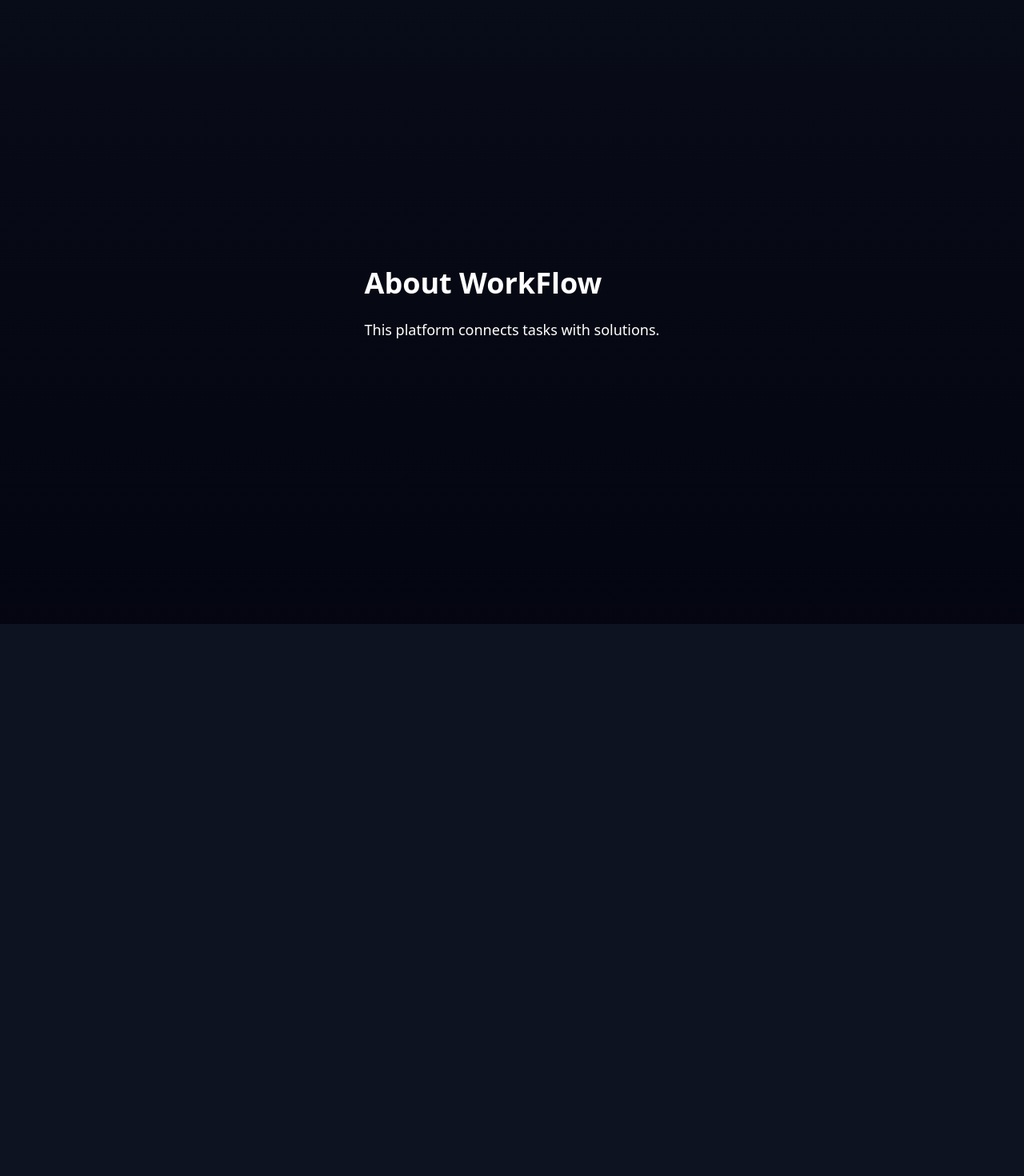
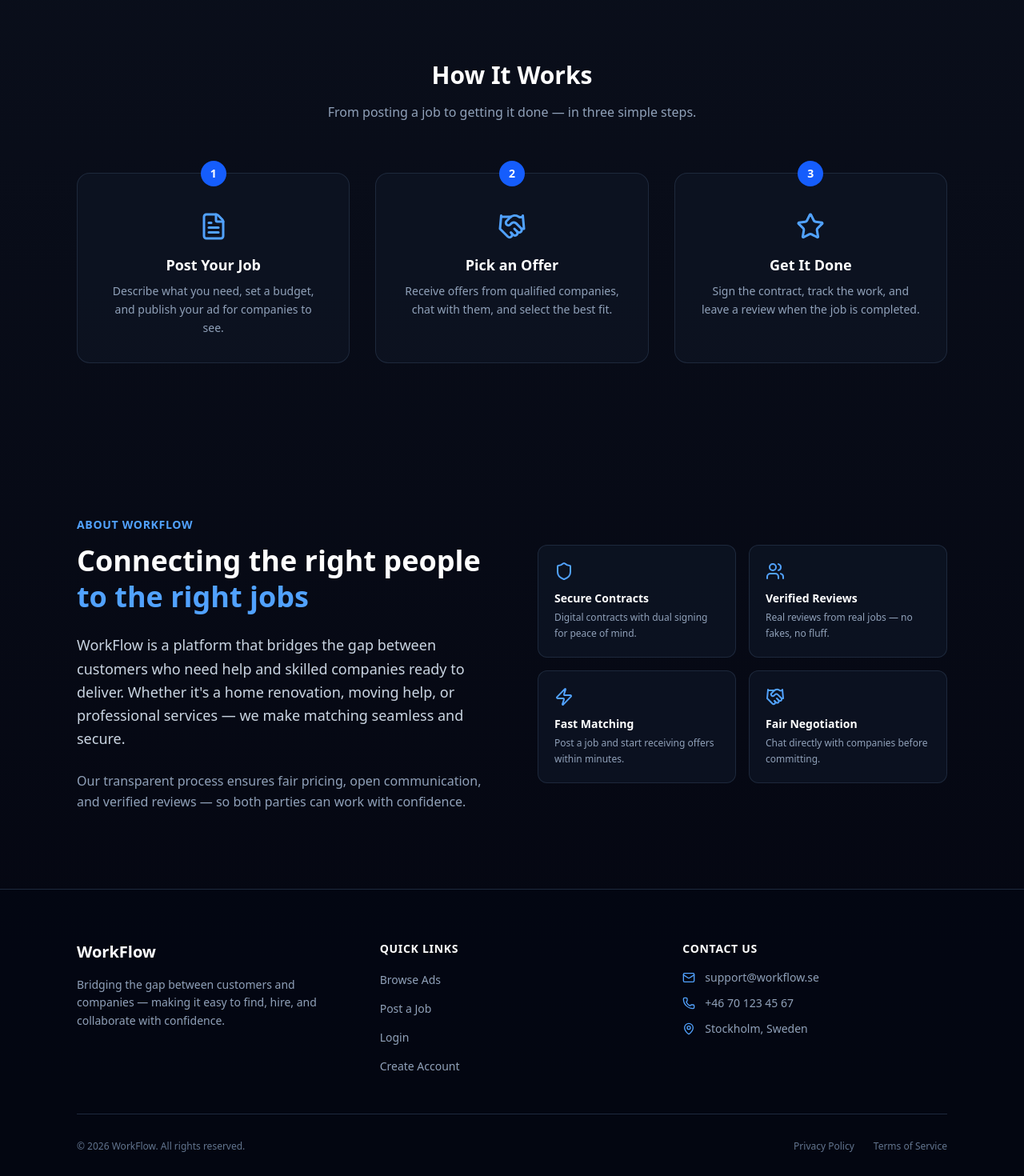
Before and after one commit to candiarodri96/Zagroz-Sebastian, a React (Vite) app in the folder frontend-work/: page / in a window 1280 px wide. Shown: the part 820-2290 px from the top of the page at 80% size. Before the commit the page ends 1600 px from the top, so only its background shows below. Built offline with nearby package versions, Linux system fonts and the light colour scheme.

Commit message:
Add "How It Works" section and enhance "About" section on Home page

```diff
--- a/frontend-work/src/pages/Home.jsx
+++ b/frontend-work/src/pages/Home.jsx
@@ -2,6 +2,7 @@ import Header from "../components/Header.jsx";
 import SelectOption from "../components/SelectOption.jsx";
 import React from "react";
 import PainterGubbe from "../components/PainterGubbe.jsx";
+import { FileText, Handshake, Star, Shield, Users, Zap, Mail, Phone, MapPin } from "lucide-react";
 
 function Home() {
   return (
@@ -31,20 +32,207 @@ function Home() {
         </div>
       </div>
 
-      {/* ABOUT – starts AFTER full screen */}
+      {/* HOW IT WORKS */}
+      <div className="py-24 text-white">
+        <div className="max-w-6xl mx-auto px-8">
+          <h2 className="text-3xl font-bold text-center mb-4">
+            How It Works
+          </h2>
+          <p className="text-slate-400 text-center max-w-xl mx-auto mb-16">
+            From posting a job to getting it done — in three simple steps.
+          </p>
+
+          <div className="grid grid-cols-3 gap-8">
+            {[
+              {
+                step: "1",
+                icon: FileText,
+                title: "Post Your Job",
+                desc: "Describe what you need, set a budget, and publish your ad for companies to see.",
+              },
+              {
+                step: "2",
+                icon: Handshake,
+                title: "Pick an Offer",
+                desc: "Receive offers from qualified companies, chat with them, and select the best fit.",
+              },
+              {
+                step: "3",
+                icon: Star,
+                title: "Get It Done",
+                desc: "Sign the contract, track the work, and leave a review when the job is completed.",
+              },
+            ].map((item) => (
+              <div
+                key={item.step}
+                className="relative bg-gray-900/50 border border-slate-700/50 rounded-2xl p-8 text-center hover:border-blue-500/40 transition-all duration-300 group"
+              >
+                <div className="absolute -top-4 left-1/2 -translate-x-1/2 w-8 h-8 bg-blue-600 rounded-full flex items-center justify-center text-sm font-bold">
+                  {item.step}
+                </div>
+                <item.icon
+                  size={36}
+                  className="mx-auto mt-4 mb-4 text-blue-400 group-hover:text-blue-300 transition-colors"
+                />
+                <h3 className="text-lg font-semibold mb-2">{item.title}</h3>
+                <p className="text-slate-400 text-sm leading-relaxed">{item.desc}</p>
+              </div>
+            ))}
+          </div>
+        </div>
+      </div>
+
+      {/* ABOUT */}
       <div
         id="about"
-        className="min-h-screen flex items-center text-white"
+        className="py-24 text-white"
       >
         <div className="max-w-6xl mx-auto px-8">
-          <h2 className="text-4xl font-bold mb-6">
-            About WorkFlow
-          </h2>
-          <p className="max-w-2xl text-lg">
-            This platform connects tasks with solutions.
-          </p>
+          <div className="grid grid-cols-2 gap-16 items-center">
+
+            {/* Left — text */}
+            <div>
+              <p className="text-blue-400 font-semibold text-sm uppercase tracking-wider mb-3">
+                About WorkFlow
+              </p>
+              <h2 className="text-4xl font-bold mb-6 leading-tight">
+                Connecting the right people
+                <br />
+                <span className="text-blue-400">to the right jobs</span>
+              </h2>
+              <p className="text-slate-300 text-lg leading-relaxed mb-6">
+                WorkFlow is a platform that bridges the gap between customers who
+                need help and skilled companies ready to deliver. Whether it's a
+                home renovation, moving help, or professional services — we make
+                matching seamless and secure.
+              </p>
+              <p className="text-slate-400 leading-relaxed">
+                Our transparent process ensures fair pricing, open communication,
+                and verified reviews — so both parties can work with confidence.
+              </p>
+            </div>
+
+            {/* Right — feature cards */}
+            <div className="grid grid-cols-2 gap-4">
+              {[
+                {
+                  icon: Shield,
+                  title: "Secure Contracts",
+                  desc: "Digital contracts with dual signing for peace of mind.",
+                },
+                {
+                  icon: Users,
+                  title: "Verified Reviews",
+                  desc: "Real reviews from real jobs — no fakes, no fluff.",
+                },
+                {
+                  icon: Zap,
+                  title: "Fast Matching",
+                  desc: "Post a job and start receiving offers within minutes.",
+                },
+                {
+                  icon: Handshake,
+                  title: "Fair Negotiation",
+                  desc: "Chat directly with companies before committing.",
+                },
+              ].map((feature) => (
+                <div
+                  key={feature.title}
+                  className="bg-gray-900/60 border border-slate-700/50 rounded-xl p-5 hover:border-blue-500/30 transition-all duration-300"
+                >
+                  <feature.icon size={24} className="text-blue-400 mb-3" />
+                  <h4 className="text-white font-semibold text-sm mb-1">
+                    {feature.title}
+                  </h4>
+                  <p className="text-slate-400 text-xs leading-relaxed">
+                    {feature.desc}
+                  </p>
+                </div>
+              ))}
+            </div>
+          </div>
         </div>
       </div>
+
+      {/* FOOTER */}
+      <footer className="border-t border-slate-800 bg-gray-950/80">
+        <div className="max-w-6xl mx-auto px-8 py-16">
+          <div className="grid grid-cols-3 gap-12">
+
+            {/* Brand */}
+            <div>
+              <h3 className="text-white font-bold text-xl mb-4">WorkFlow</h3>
+              <p className="text-slate-400 text-sm leading-relaxed">
+                Bridging the gap between customers and companies — making it easy
+                to find, hire, and collaborate with confidence.
+              </p>
+            </div>
+
+            {/* Quick links */}
+            <div>
+              <h4 className="text-white font-semibold text-sm uppercase tracking-wider mb-4">
+                Quick Links
+              </h4>
+              <ul className="space-y-3">
+                {[
+                  { label: "Browse Ads", href: "/results" },
+                  { label: "Post a Job", href: "/create" },
+                  { label: "Login", href: "/login" },
+                  { label: "Create Account", href: "/register" },
+                ].map((link) => (
+                  <li key={link.label}>
+                    <a
+                      href={link.href}
+                      className="text-slate-400 text-sm hover:text-blue-400 transition-colors"
+                    >
+                      {link.label}
+                    </a>
+                  </li>
+                ))}
+              </ul>
+            </div>
+
+            {/* Contact */}
+            <div>
+              <h4 className="text-white font-semibold text-sm uppercase tracking-wider mb-4">
+                Contact Us
+              </h4>
+              <ul className="space-y-3">
+                <li className="flex items-center gap-3 text-slate-400 text-sm">
+                  <Mail size={16} className="text-blue-400 shrink-0" />
+                  <a href="mailto:support@workflow.se" className="hover:text-blue-400 transition-colors">
+                    support@workflow.se
+                  </a>
+                </li>
+                <li className="flex items-center gap-3 text-slate-400 text-sm">
+                  <Phone size={16} className="text-blue-400 shrink-0" />
+                  <span>+46 70 123 45 67</span>
+                </li>
+                <li className="flex items-center gap-3 text-slate-400 text-sm">
+                  <MapPin size={16} className="text-blue-400 shrink-0" />
+                  <span>Stockholm, Sweden</span>
+                </li>
+              </ul>
+            </div>
+
+          </div>
+
+          {/* Bottom bar */}
+          <div className="border-t border-slate-800 mt-12 pt-8 flex items-center justify-between">
+            <p className="text-slate-500 text-xs">
+              © {new Date().getFullYear()} WorkFlow. All rights reserved.
+            </p>
+            <div className="flex gap-6">
+              <a href="#" className="text-slate-500 text-xs hover:text-slate-300 transition-colors">
+                Privacy Policy
+              </a>
+              <a href="#" className="text-slate-500 text-xs hover:text-slate-300 transition-colors">
+                Terms of Service
+              </a>
+            </div>
+          </div>
+        </div>
+      </footer>
     </>
   );
 }
```
